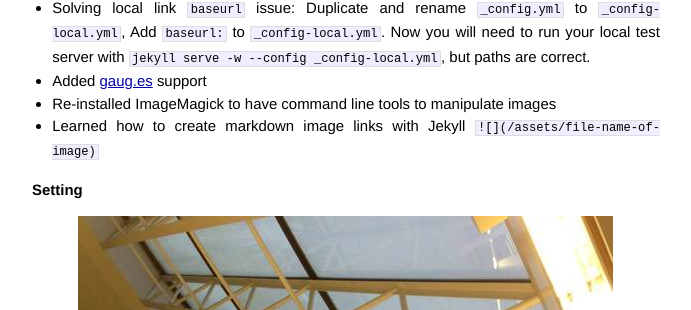
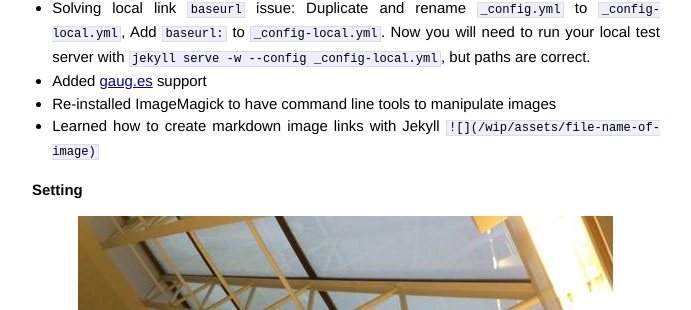
Before and after one commit to bquarant/wip, a Jekyll site: the page built from _posts/2013-07-25-github-pages-and-jekyll.md, in a window 1280 px wide. Shown: the part 1027-1337 px from the top of the page, without its empty margins (294-985 px from the left). Built offline with Jekyll 4.4.1, drawn with Linux system fonts in a browser that asks for light colours; comment, search, counter and statistics services are not loaded.

Commit message:
fixing site.url to site.baseurl

````diff
--- a/_posts/2013-07-25-github-pages-and-jekyll.md
+++ b/_posts/2013-07-25-github-pages-and-jekyll.md
@@ -31,11 +31,11 @@ After some initial difficulties originating from not really understanding the cl
 *  Solving local link ```baseurl``` issue: Duplicate and rename ```_config.yml``` to ```_config-local.yml```, Add ```baseurl: ``` to ```_config-local.yml```. Now you will need to run your local test server with ```jekyll serve -w --config _config-local.yml```, but paths are correct.
 *  Added [gaug.es][gauges] support
 *  Re-installed ImageMagick to have command line tools to manipulate images
-*  Learned how to create markdown image links with Jekyll ``` ![]({{ site.url }}/assets/file-name-of-image) ```
+*  Learned how to create markdown image links with Jekyll ``` ![]({{ site.baseurl }}/assets/file-name-of-image) ```
 
 **Setting**
 <div style="text-align:center;" markdown="1">
-![]({{ site.url }}/assets/hack-space-7-25-2013-2.jpg)
+![]({{ site.baseurl }}/assets/hack-space-7-25-2013-2.jpg)
 <br>
 Boston College, O'Neill Library
 </div>
````
Also changed, not shown: 2 other files.
